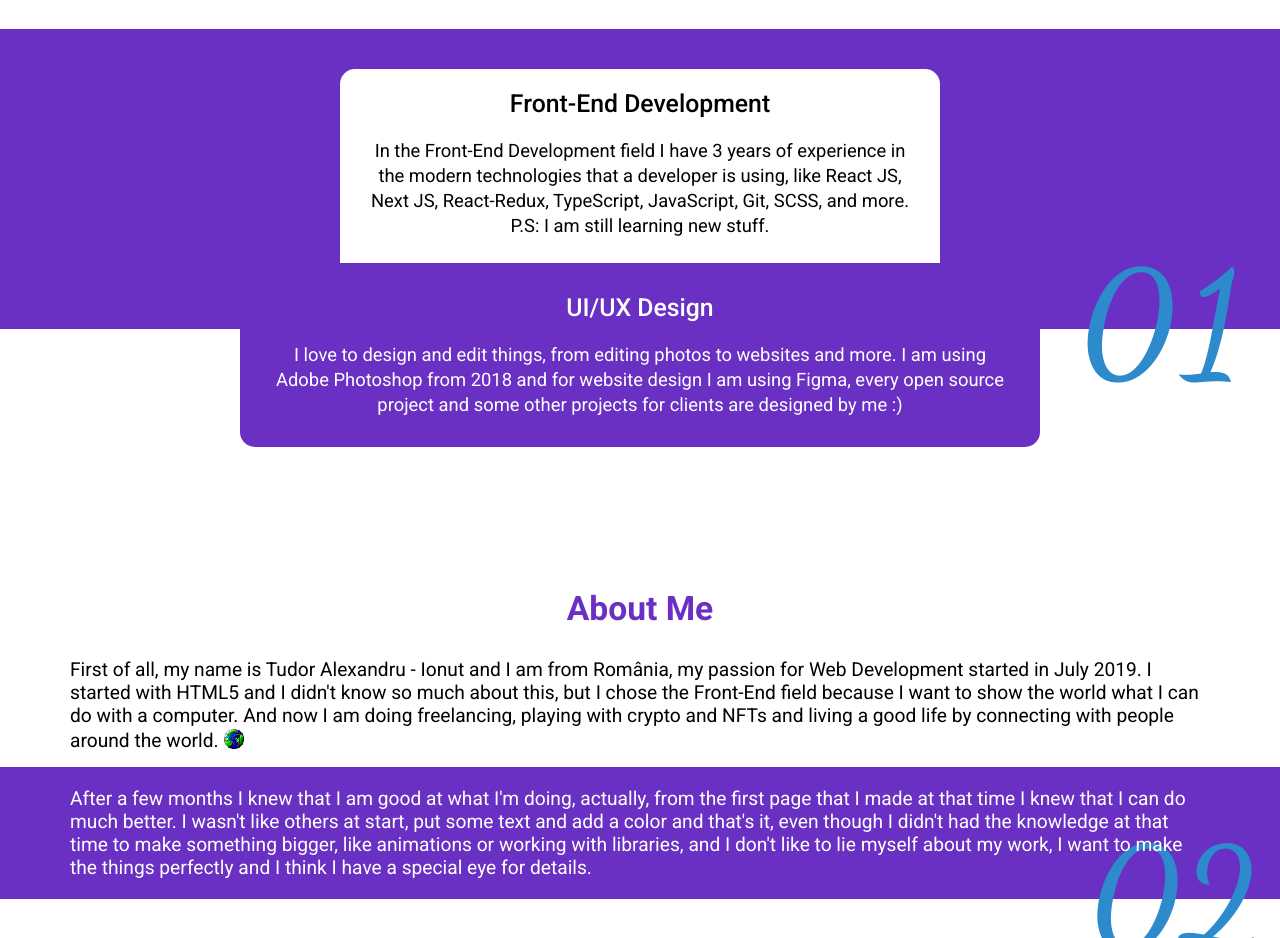
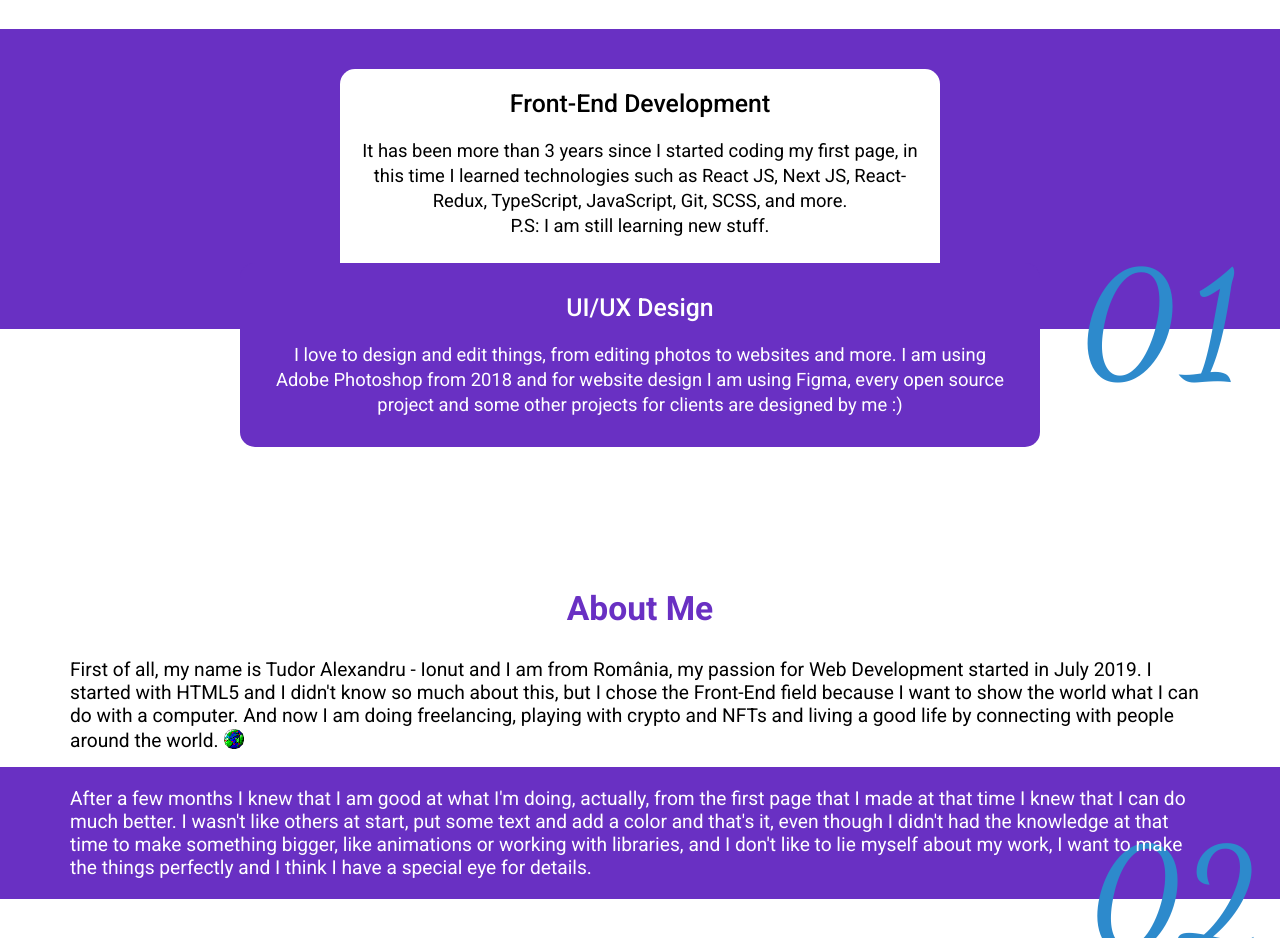
Before and after one commit to tudorale/portfolio-nextjs, a Next.js app: page / in a window 1280 px wide. Shown: the part 1700-2638 px from the top of the page. Built offline with nearby package versions, Linux system fonts and the light colour scheme.

Commit message:
small changes

```diff
--- a/components/CaseStudy/Study.js
+++ b/components/CaseStudy/Study.js
@@ -13,8 +13,7 @@ function Project({title, description, link, image, repo}) {
           <Link href={link} passHref>
             <a>
                 <button>
-                    <svg xmlns="http://www.w3.org/2000/svg" width="30" height="30" viewBox="0 0 24 24"><path d="M20 6h-16v1h16v-1zm0-2h-16v1h16v-1zm0 4h-16v1h16v-1zm0 2h-16v1h16v-1zm-7 2h-9v1h9v-1zm-13-12v19h24v-19h-24zm22 16h-20v-14h20v14zm-6.599 5l2.599 3h-12l2.599-3h6.802z"/></svg>
-                    <span>Read More</span>
+                  <svg xmlns="http://www.w3.org/2000/svg" width="30" height="30" viewBox="0 0 24 24"><path d="M5.495 2h16.505v-2h-17c-1.656 0-3 1.343-3 3v18c0 1.657 1.344 3 3 3h17v-20h-16.505c-1.376 0-1.376-2 0-2zm.505 4h14v16h-14v-16zm5.211 11.365c.464-1.469 1.342-3.229 1.496-3.675.225-.646-.174-.934-1.429.171l-.278-.525c1.432-1.559 4.381-1.91 3.378.504-.627 1.508-1.075 2.525-1.331 3.31-.374 1.144.569.68 1.493-.173.127.206.167.271.294.508-2.054 1.953-4.331 2.125-3.623-.12zm3.895-6.71c-.437.372-1.084.364-1.446-.018-.361-.382-.302-.992.135-1.364.438-.372 1.084-.363 1.446.018.362.382.302.993-.135 1.364z"/></svg>                  <span>Read More</span>
                 </button>
             </a>
           </Link>
--- a/components/Skills/Skills.js
+++ b/components/Skills/Skills.js
@@ -16,7 +16,7 @@ function Skills() {
                 <div className={styles.additionalWrapper} data-aos="fade-up">
                     <div className={styles.sectionOne}>
                         <h1>Front-End Development</h1>
-                        <p>In the Front-End Development field I have 3 years of experience in the modern technologies that a developer is using, like React JS, Next JS, React-Redux, TypeScript, JavaScript, Git, SCSS, and more. <br/>P.S: I am still learning new stuff.</p>
+                        <p>It has been more than 3 years since I started coding my first page, in this time I learned technologies such as React JS, Next JS, React-Redux, TypeScript, JavaScript, Git, SCSS, and more. <br/>P.S: I am still learning new stuff.</p>
                     </div>
 
                     <div className={styles.sectionTwo}>
```
